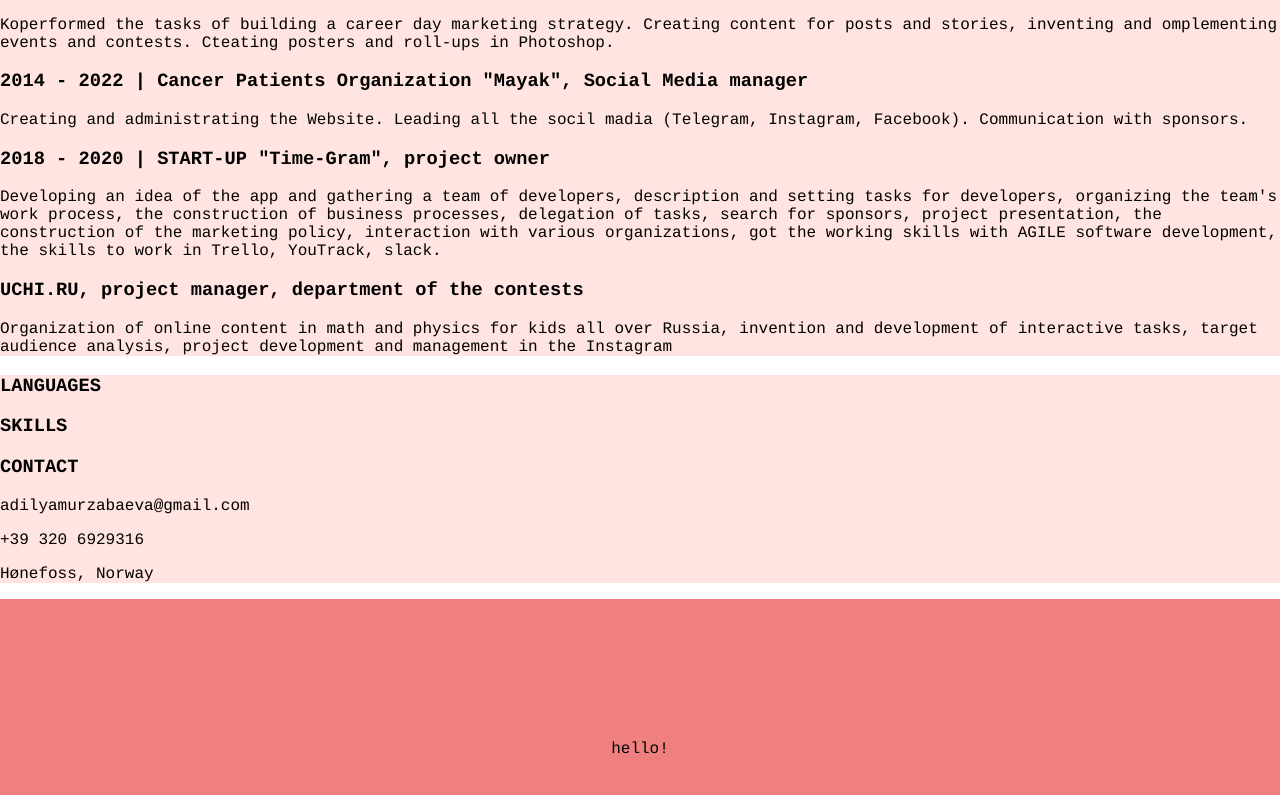
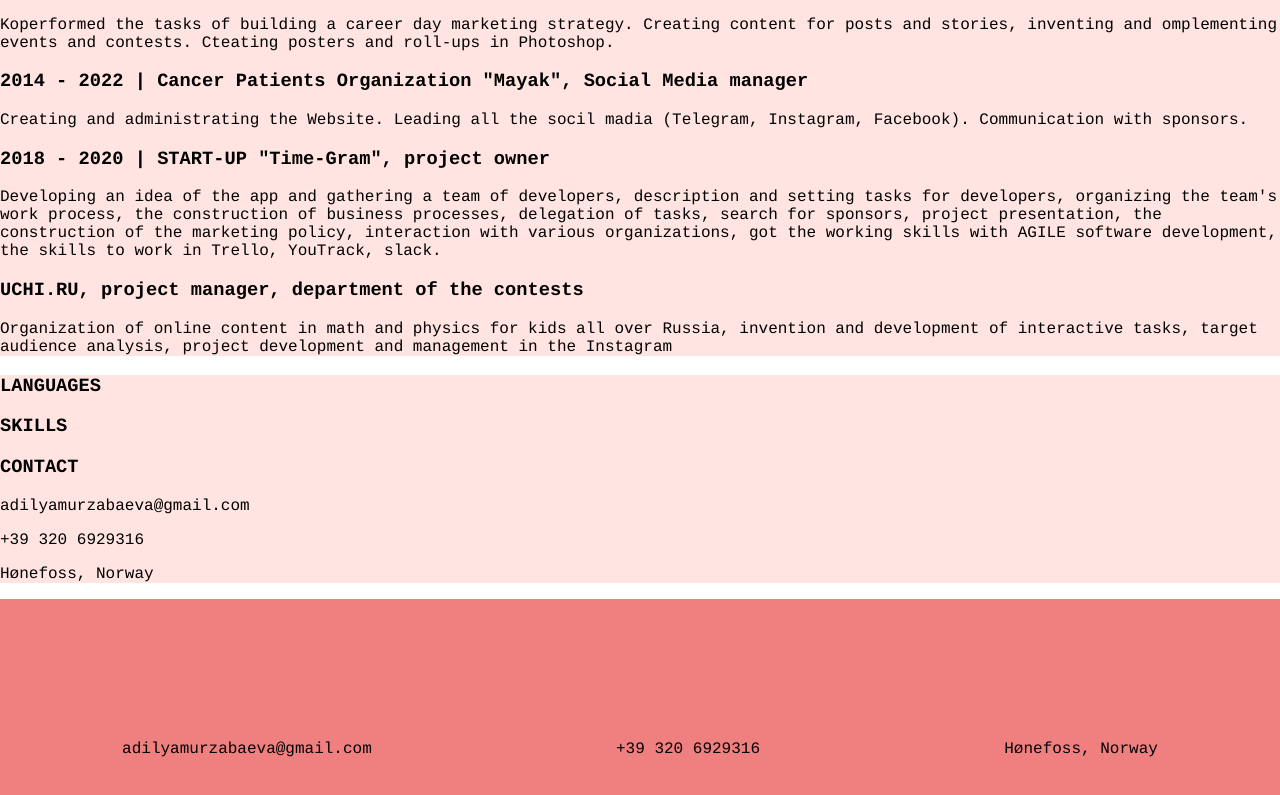
Before and after one commit to amurzabaeva/mywebsite, a plain HTML site: page myweb/index.html in a window 1280 px wide. Shown: the part 1697-2492 px from the top of the page. Drawn offline with Linux system fonts and the light colour scheme.

Commit message:
Update index.html

```diff
--- a/myweb/index.html
+++ b/myweb/index.html
@@ -94,7 +94,11 @@
 		</div>
 	</section>
 	<footer class="footer">
-		<p class="footer-text">hello!</p>
+		<!--<p class="footer-text">hello!</p>-->
+		<p class="footer-text">adilyamurzabaeva@gmail.com
+		<p class="footer-text">+39 320 6929316</p>
+		<p class="footer-text">Hønefoss, Norway</p>
+		</div>
   	</footer>
   	<!-- подключим библиотеку -->
   	<script src="https://code.s3.yandex.net/web-code/smoothly.js"></script>
```
